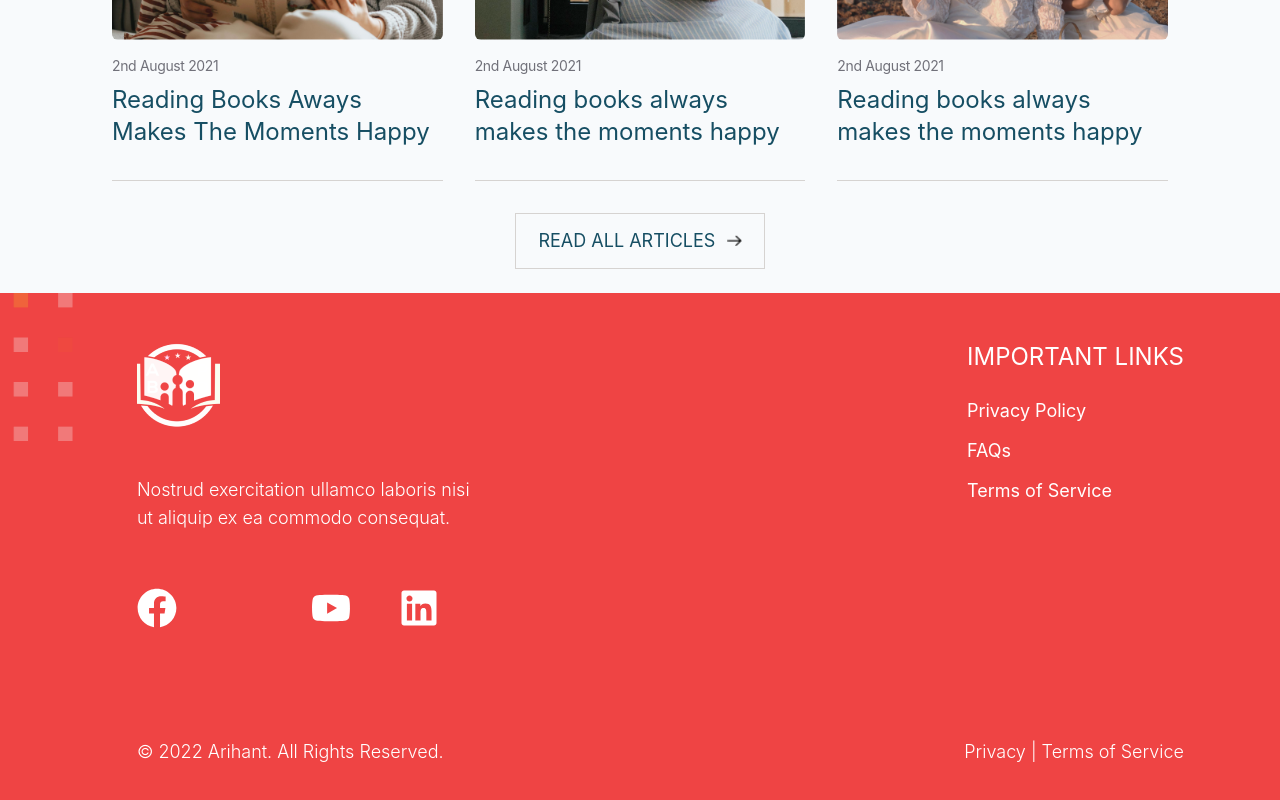
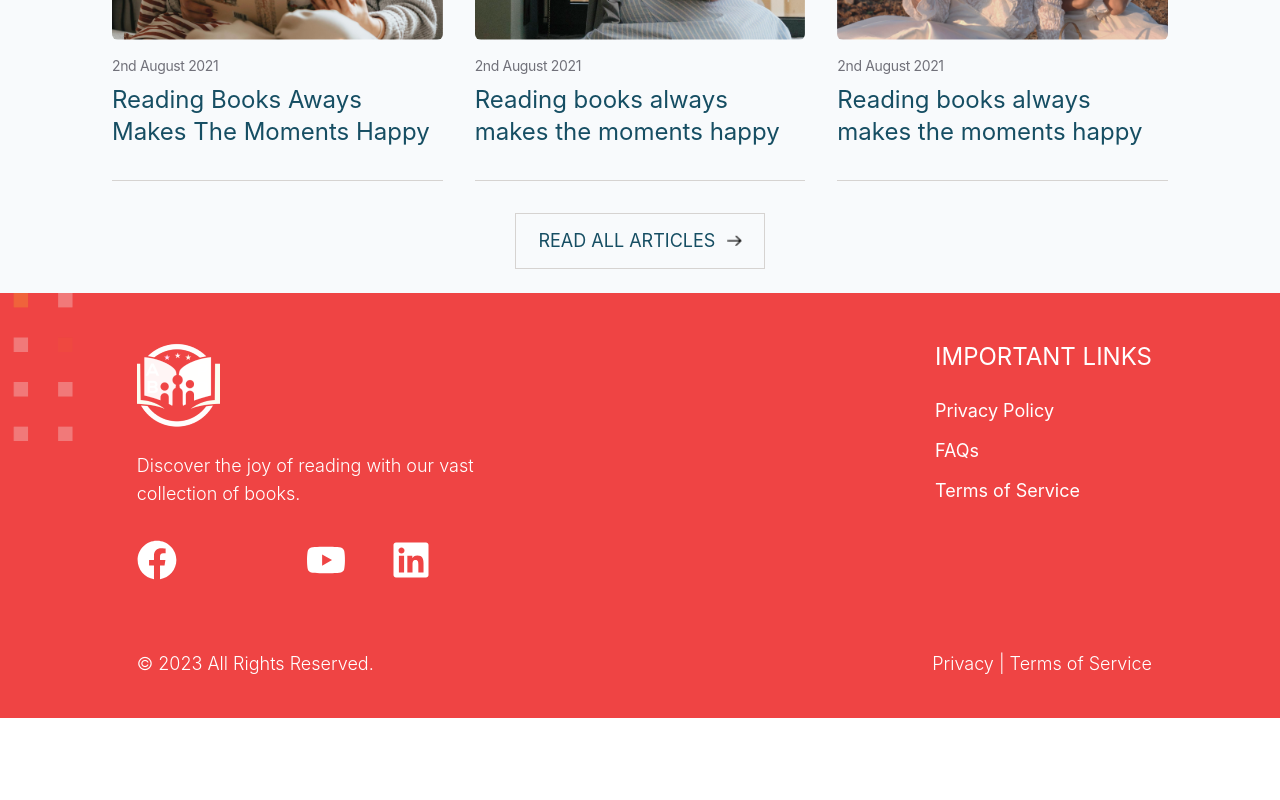
Before and after one commit to pallavee-2705/novelnest, a React (Create React App) app: page / in a window 1280 px wide. Shown: the part 4286-5086 px from the top of the page. After the commit the page ends 5004 px from the top, so only its background shows below. Built offline with nearby package versions, Linux system fonts and the light colour scheme; some icons are missing.

Commit message:
changes made to footer

```diff
--- a/src/components/Footer.jsx
+++ b/src/components/Footer.jsx
@@ -38,11 +38,11 @@ const Footer = () => {
 
 
       {/* outer div  */}
-      <div className='flex flex-col pt-12 w-full h-auto gap-24 px-16 pr-24'>
+      <div className='flex flex-col pt-12 w-full h-auto gap-14 lg:px-16 px-6  lg:pr-32'>
       {/* main div 1  */}
-      <div className='flex w-full max-md:flex-col gap-20 max-lg:gap-10 justify-between'>
+      <div className='flex w-full max-md:flex-col gap-14 max-lg:gap-10 justify-between'>
       {/* first column  */}
-      <div className='flex flex-col gap-12 h-full w-1/3 max-md:w-full'>
+      <div className='flex flex-col gap-6 h-full w-1/3 max-md:w-full'>
             {/* logo  */}
             <div>
               <img src={footerlogo}
@@ -52,7 +52,7 @@ const Footer = () => {
             {/* subtext */}
             <div className='text-white text-lg font-light'>
               <p>
-              Nostrud exercitation ullamco laboris nisi ut aliquip ex ea commodo consequat.
+              Discover the joy of reading with our vast collection of books.
               </p>
 
             </div>
@@ -86,7 +86,7 @@ const Footer = () => {
       </div>
 
       {/* second column  */}
-      <div className='gap-6 flex flex-col h-full max-md:w-full'>
+      <div className='hidden gap-6 sm:flex flex-col h-full max-md:w-full'>
             {/* heading  */}
             <div className='uppercase text-white text-2xl max-lg:text-xl'>
               <p>
@@ -114,10 +114,10 @@ const Footer = () => {
       </div>
 
       {/* main div 2  */}
-      <div className='flex max-md:flex-col text-lg font-light text-white justify-between'>
+      <div className='flex max-md:flex-col lg:text-lg text-md font-light text-white justify-between'>
       {/* copyrights  */}
       <div>
-      © 2022 Arihant. All Rights Reserved.
+      © 2023  All Rights Reserved.
       </div>
       {/* privacy  */}
       <div>
```
